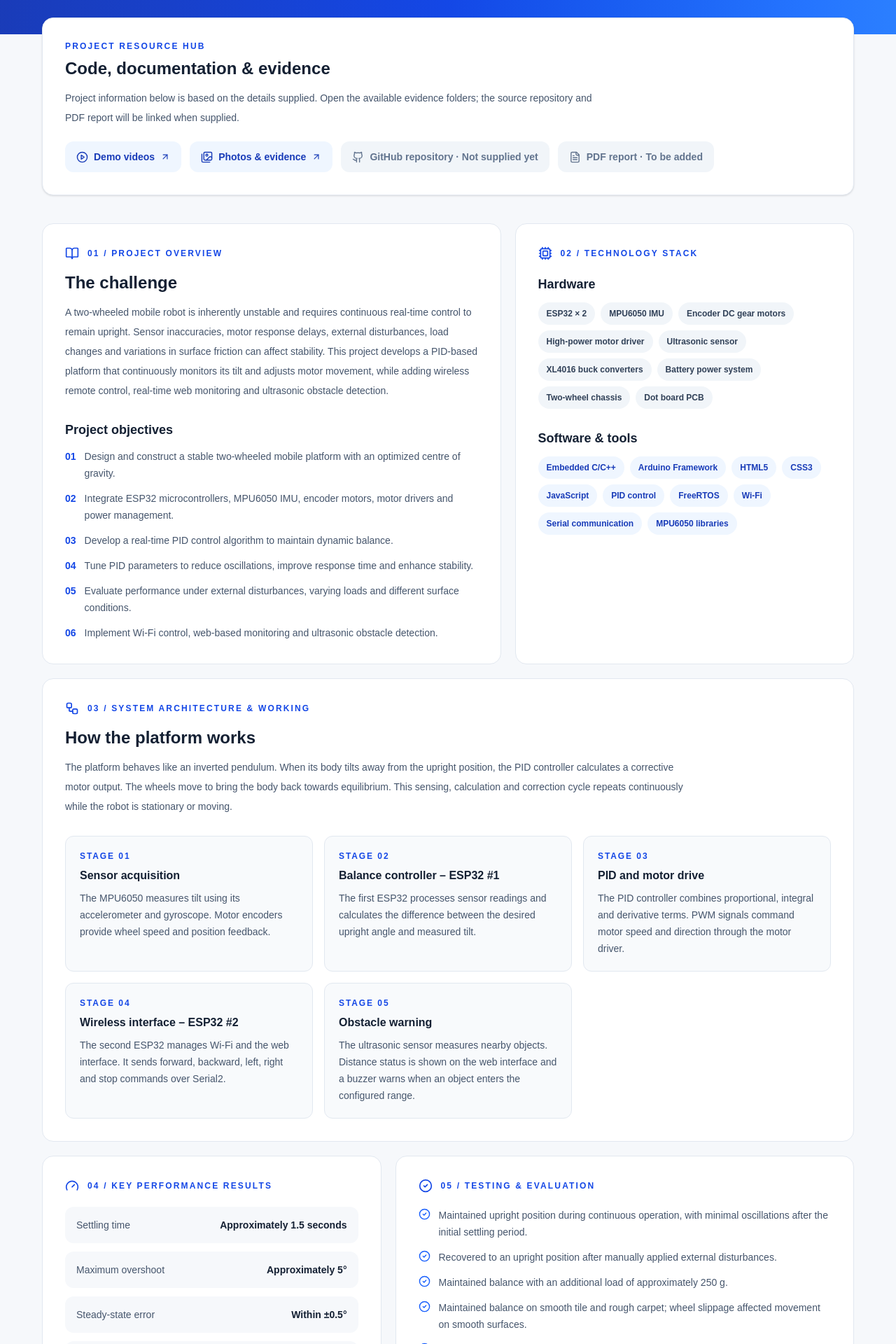
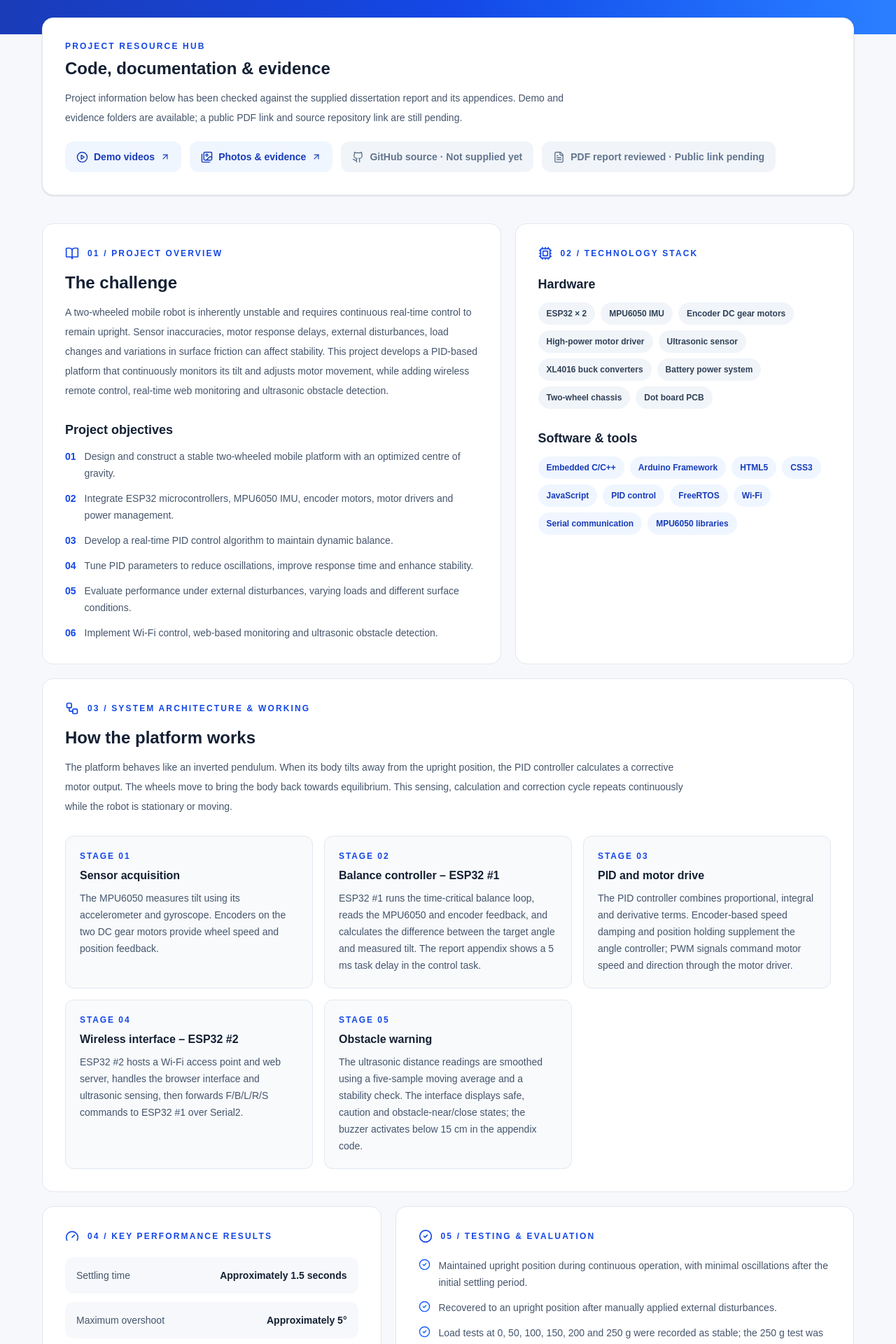
Before and after one commit to duminduue/dumindu-portfolio, a Next.js app: page /projects/self-balancing-mobile-robot in a window 1280 px wide. Shown: the part 480-2400 px from the top of the page at 70% size. Built offline with nearby package versions, Linux system fonts and the light colour scheme.

Commit message:
Align robot case study with dissertation report

```diff
--- a/src/app/projects/[slug]/page.tsx
+++ b/src/app/projects/[slug]/page.tsx
@@ -21,24 +21,26 @@ const robot = {
   software:["Embedded C/C++","Arduino Framework","HTML5","CSS3","JavaScript","PID control","FreeRTOS","Wi-Fi","Serial communication","MPU6050 libraries"],
   working:"The platform behaves like an inverted pendulum. When its body tilts away from the upright position, the PID controller calculates a corrective motor output. The wheels move to bring the body back towards equilibrium. This sensing, calculation and correction cycle repeats continuously while the robot is stationary or moving.",
   architecture:[
-    ["Sensor acquisition","The MPU6050 measures tilt using its accelerometer and gyroscope. Motor encoders provide wheel speed and position feedback."],
-    ["Balance controller – ESP32 #1","The first ESP32 processes sensor readings and calculates the difference between the desired upright angle and measured tilt."],
-    ["PID and motor drive","The PID controller combines proportional, integral and derivative terms. PWM signals command motor speed and direction through the motor driver."],
-    ["Wireless interface – ESP32 #2","The second ESP32 manages Wi-Fi and the web interface. It sends forward, backward, left, right and stop commands over Serial2."],
-    ["Obstacle warning","The ultrasonic sensor measures nearby objects. Distance status is shown on the web interface and a buzzer warns when an object enters the configured range."]
+    ["Sensor acquisition","The MPU6050 measures tilt using its accelerometer and gyroscope. Encoders on the two DC gear motors provide wheel speed and position feedback."],
+    ["Balance controller – ESP32 #1","ESP32 #1 runs the time-critical balance loop, reads the MPU6050 and encoder feedback, and calculates the difference between the target angle and measured tilt. The report appendix shows a 5 ms task delay in the control task."],
+    ["PID and motor drive","The PID controller combines proportional, integral and derivative terms. Encoder-based speed damping and position holding supplement the angle controller; PWM signals command motor speed and direction through the motor driver."],
+    ["Wireless interface – ESP32 #2","ESP32 #2 hosts a Wi-Fi access point and web server, handles the browser interface and ultrasonic sensing, then forwards F/B/L/R/S commands to ESP32 #1 over Serial2."],
+    ["Obstacle warning","The ultrasonic distance readings are smoothed using a five-sample moving average and a stability check. The interface displays safe, caution and obstacle-near/close states; the buzzer activates below 15 cm in the appendix code."]
   ],
   results:[
     ["Settling time","Approximately 1.5 seconds"],
     ["Maximum overshoot","Approximately 5°"],
     ["Steady-state error","Within ±0.5°"],
     ["Disturbance recovery","Approximately 1–2 seconds"],
-    ["Maximum additional load tested","Approximately 250 g"]
+    ["Maximum additional load tested","250 g (PASS)"],
+    ["Smooth-surface movement","PARTIAL — wheel slippage"],
+    ["Rough-surface movement","PASS — good traction and control"]
   ],
   tests:[
     "Maintained upright position during continuous operation, with minimal oscillations after the initial settling period.",
     "Recovered to an upright position after manually applied external disturbances.",
-    "Maintained balance with an additional load of approximately 250 g.",
-    "Maintained balance on smooth tile and rough carpet; wheel slippage affected movement on smooth surfaces.",
+    "Load tests at 0, 50, 100, 150, 200 and 250 g were recorded as stable; the 250 g test was marked PASS.",
+    "The report marked rough-surface testing PASS (good traction and control) and smooth-surface movement PARTIAL because of wheel slippage.",
     "Maintained balance under tested inclination and supporting-surface movement conditions.",
     "Wi-Fi web controls for forward, backward, left, right and stop were tested with visual feedback.",
     "Ultrasonic sensing provided visual distance indicators and audible buzzer warnings."
@@ -49,11 +51,12 @@ const robot = {
     ["PID tuning","Initial tuning caused oscillation and slow response. Parameters were iteratively adjusted, with speed damping and position-holding techniques added."],
     ["Wheel traction","Wheel slippage on smooth surfaces affected mobility. Improved traction remains a future improvement."],
     ["Stopping behaviour","A short-duration braking method was introduced to reduce speed more quickly and improve stopping stability."],
-    ["Sensor noise and motor delay","Minor sensor noise and motor response delays remain areas for further optimisation."]
+    ["Sensor noise and motor delay","The report notes residual IMU noise/drift and minor motor response delays. These produced small behavioural variations and remain areas for further optimisation."],
+    ["Tested load range","The documented load test covered 0–250 g. Loads beyond the tested range were not validated in the report."]
   ],
   future:[
     "Explore adaptive control, state-space control and model predictive control to improve response under changing conditions.",
-    "Apply sensor-fusion techniques such as Kalman filtering to reduce noise and improve tilt-angle estimation.",
+    "Further improve sensor filtering and investigate sensor-fusion methods such as Kalman filtering to reduce residual IMU noise and drift.",
     "Improve wheel traction and braking for low-friction surfaces.",
     "Add infrared line-following and multiple ultrasonic sensors for autonomous navigation; investigate GPS for outdoor use.",
     "Optimise chassis weight distribution, centre of mass and structural materials.",
@@ -92,12 +95,12 @@ export default async function ProjectDetailPage({ params }: { params: Promise<{
       <div className="section-shell">
         <section className="-mt-6 rounded-2xl border border-slate-200 bg-white p-6 shadow-sm md:p-8">
           <p className="text-xs font-black tracking-[.18em] text-blue-700">PROJECT RESOURCE HUB</p><h2 className="mt-2 text-2xl font-black text-[#142033]">Code, documentation & evidence</h2>
-          <p className="mt-3 max-w-3xl text-sm leading-7 text-slate-600">{detailed ? "Project information below is based on the details supplied. Open the available evidence folders; the source repository and PDF report will be linked when supplied." : "This page is ready for verified project information, source code and supporting evidence. Content will be added as project details are provided."}</p>
+          <p className="mt-3 max-w-3xl text-sm leading-7 text-slate-600">{detailed ? "Project information below has been checked against the supplied dissertation report and its appendices. Demo and evidence folders are available; a public PDF link and source repository link are still pending." : "This page is ready for verified project information, source code and supporting evidence. Content will be added as project details are provided."}</p>
           <div className="mt-5 flex flex-wrap gap-3">
             {detailed ? <a href="https://drive.google.com/drive/folders/1Q_SjpXY8f_gIwiQSwdlIv0e6uulrNMYT" target="_blank" rel="noreferrer" className="inline-flex items-center gap-2 rounded-xl bg-blue-50 px-4 py-3 text-sm font-semibold text-blue-800 hover:bg-blue-100"><PlayCircle size={17}/> Demo videos <ArrowUpRight size={14}/></a> : <span className="rounded-xl bg-slate-100 px-4 py-3 text-sm text-slate-500">Demo video · To be added</span>}
             {detailed ? <a href="https://drive.google.com/drive/folders/1jfRQOUJCHwyAG0kI4ZFwOYZzXUMnJUNs" target="_blank" rel="noreferrer" className="inline-flex items-center gap-2 rounded-xl bg-blue-50 px-4 py-3 text-sm font-semibold text-blue-800 hover:bg-blue-100"><Images size={17}/> Photos & evidence <ArrowUpRight size={14}/></a> : <span className="rounded-xl bg-slate-100 px-4 py-3 text-sm text-slate-500">Evidence · To be added</span>}
-            <span className="inline-flex items-center gap-2 rounded-xl bg-slate-100 px-4 py-3 text-sm font-semibold text-slate-500"><Github size={17}/> GitHub repository · Not supplied yet</span>
-            <span className="inline-flex items-center gap-2 rounded-xl bg-slate-100 px-4 py-3 text-sm font-semibold text-slate-500"><FileText size={17}/> PDF report · To be added</span>
+            <span className="inline-flex items-center gap-2 rounded-xl bg-slate-100 px-4 py-3 text-sm font-semibold text-slate-500"><Github size={17}/> GitHub source · Not supplied yet</span>
+            <span className="inline-flex items-center gap-2 rounded-xl bg-slate-100 px-4 py-3 text-sm font-semibold text-slate-500"><FileText size={17}/> PDF report reviewed · Public link pending</span>
           </div>
         </section>
         {detailed ? <>
```
